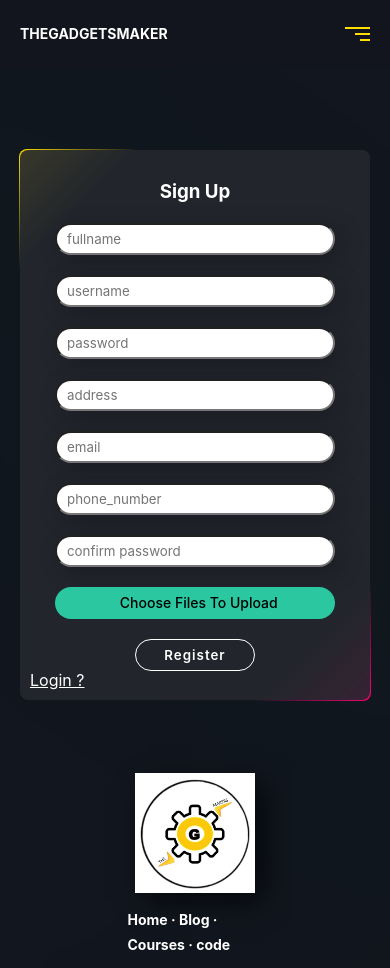
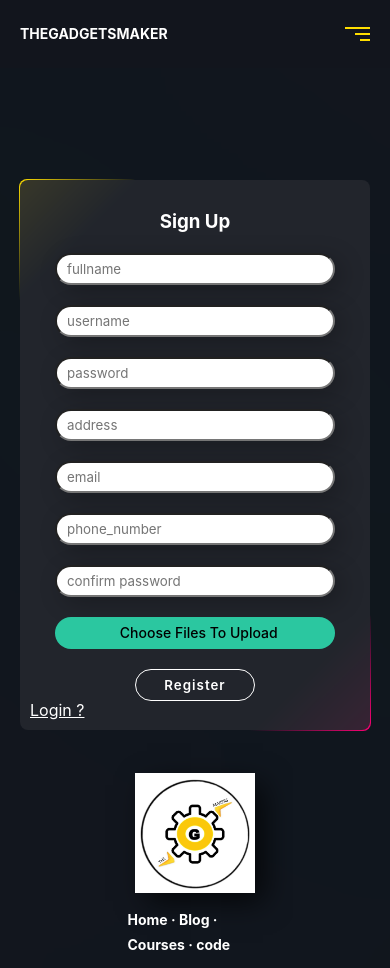
Before and after one commit to mr2space/thegadgetsmaker, a Django app: page /auth/ in a window 390 px wide; the page is wider, and only the part inside the window is pictured. Shown: the top 968 px of that part. Run offline with Django 4.2, Linux system fonts and the light colour scheme; some libraries are stand-ins or nearby versions.

Commit message:
auth page bug fixing

```diff
--- a/static/user/auth.css
+++ b/static/user/auth.css
@@ -253,7 +253,7 @@ label {
         }
 
     .form-box[id="register-form"]{
-        margin-top:40px;
+        margin-top:100px;
         height: 550px;
     }
 }
```
